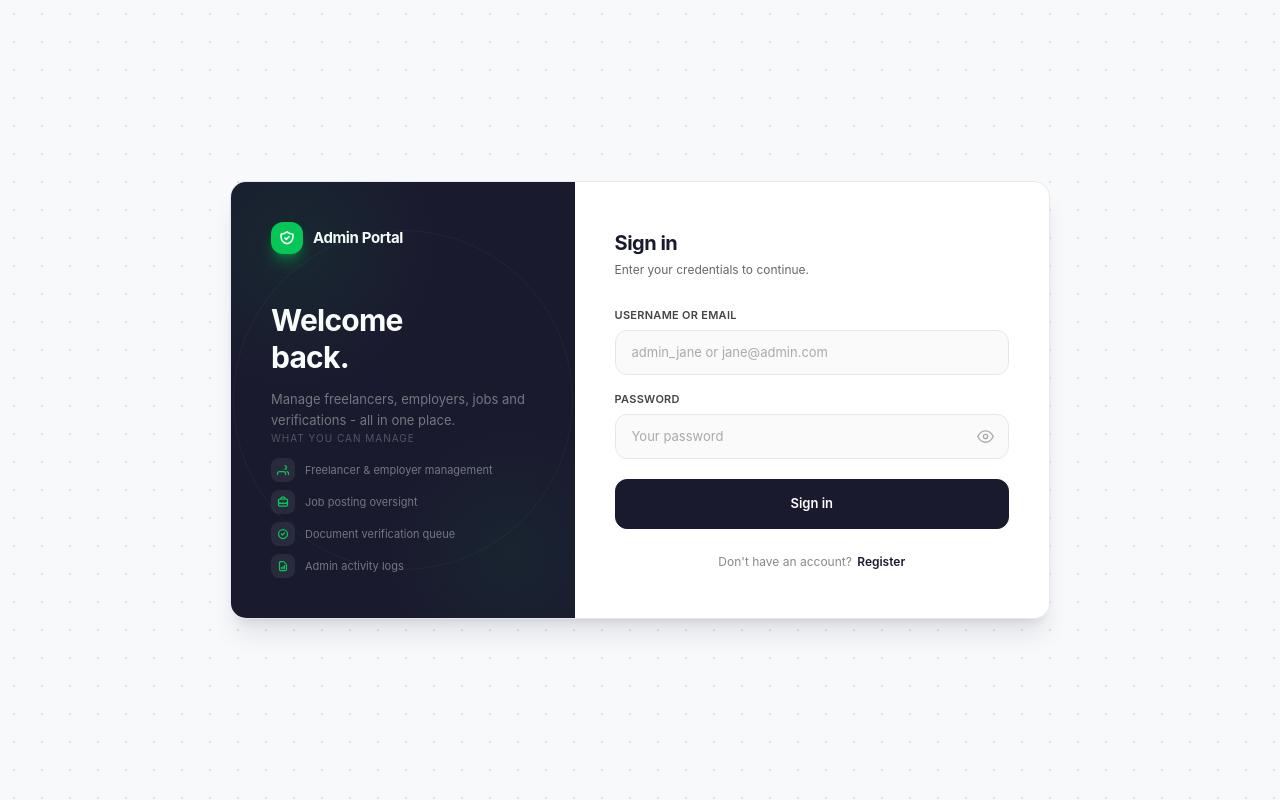
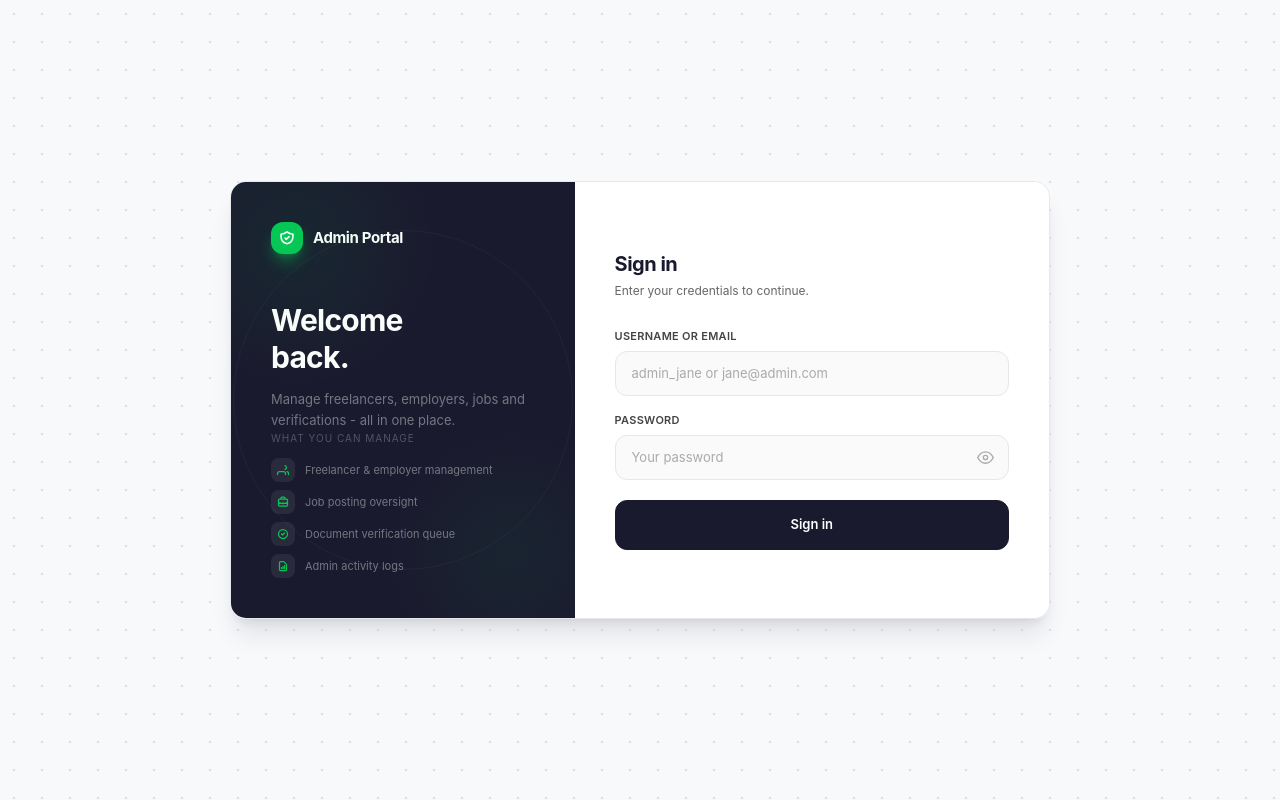
Before and after one commit to 662115029/Bobo-Tour-Management, a Vue app in the folder bobo-vue-admin/: page /login in a window 1280 px wide. Built offline with nearby package versions, Linux system fonts and the light colour scheme.

Commit message:
fix: remove register link from login page

```diff
--- a/bobo-vue-admin/src/views/LoginView.vue
+++ b/bobo-vue-admin/src/views/LoginView.vue
@@ -131,16 +131,6 @@
             {{ loading ? 'Signing in...' : 'Sign in' }}
           </button>
         </form>
-
-        <p class="mt-6 text-center text-[12px] text-[#888]">
-          Don't have an account?
-          <button type="button"
-            class="text-[#1a1a2e] font-semibold hover:underline border-none bg-transparent cursor-pointer p-0 ml-0.5 transition-colors hover:text-[#06c755]"
-            @click="router.push({ name: 'Register' })"
-          >
-            Register
-          </button>
-        </p>
       </div>
 
     </div>
```
